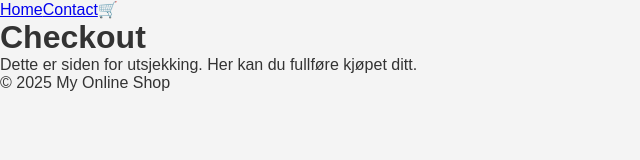
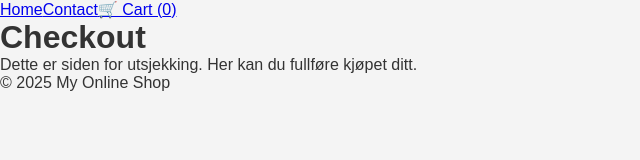
Before and after one commit to ChristianWestby/online-e-shop, a React (Create React App) app: page /checkout in a window 1280 px wide. Shown: the top 160 px of the page, without its empty margins (0-640 px from the left). Built offline with nearby package versions, Linux system fonts and the light colour scheme.

Commit message:
Add to Cart

```diff
--- a/package.json
+++ b/package.json
@@ -12,7 +12,7 @@
   "dependencies": {
     "react": "^18.2.0",
     "react-dom": "^18.2.0",
-    "react-router-dom": "^6.0.0",
+    "react-router-dom": "^6.30.0",
     "react-scripts": "^5.0.1",
     "styled-components": "^5.3.11",
     "web-vitals": "^4.2.4"
--- a/src/App.js
+++ b/src/App.js
@@ -7,13 +7,13 @@ import CheckoutPage from "./pages/CheckoutPage";
 import CheckoutSuccessPage from "./pages/CheckoutSuccessPage";
 import ContactPage from "./pages/ContactPage";
 import GlobalStyles from "./styles/GlobalStyles";
-import { CartProvider } from "./context/CartContext";
+ // ✅ Riktig import
 
 const App = () => {
   return (
     <>
     <GlobalStyles />
-    <CartProvider>
+
         <Router>
           <Routes>
             <Route path="/" element={<Layout />}>
@@ -26,7 +26,7 @@ const App = () => {
             </Route>
           </Routes>
         </Router>
-    </CartProvider>
+
     </>
   );
 };
--- a/src/components/Header.js
+++ b/src/components/Header.js
@@ -1,13 +1,16 @@
+import { useContext } from "react";
+import { CartContext } from "../context/CartContext";
 import { Link } from "react-router-dom";
-import CartIcon from "./CartIcon";
 
 const Header = () => {
+  const { cart } = useContext(CartContext);
+
   return (
     <header>
       <nav>
         <Link to="/">Home</Link>
         <Link to="/contact">Contact</Link>
-        <CartIcon />
+        <Link to="/cart">🛒 Cart ({cart.length})</Link>  {/* 🔹 Link til handlekurven */}
       </nav>
     </header>
   );
--- a/src/pages/CartPage.js
+++ b/src/pages/CartPage.js
@@ -19,7 +19,6 @@ const CartPage = () => {
               <li key={index}>
                 <h3>{item.title}</h3>
                 <p>{item.discountedPrice} NOK</p>
-                {/* ✅ Fjernet `addToCart` her */}
                 <button onClick={() => removeFromCart(item.id)}>Remove</button>
               </li>
             ))}
--- a/src/pages/HomePage.js
+++ b/src/pages/HomePage.js
@@ -34,7 +34,9 @@ const HomePage = () => {
       <div className="product-list">
         {Array.isArray(products) && products.map((product) => (
           <div key={product.id} className="product-card">
-            <img src={product.image.url} alt={product.title} />
+           <img  src={product.image?.url || "https://via.placeholder.com/150"} alt={product.title}
+           onError={(e) => e.target.src = "https://via.placeholder.com/150"} />
+
             <h3>{product.title}</h3>
             <p>{product.discountedPrice} NOK</p>
             <Link to={`/product/${product.id}`}>View Product</Link>
```
Also changed, not shown: src/context/CartContext.js (+7 -4 lines), src/index.js (line endings or trailing spaces), 1 other file (tests, documents, lock files or other folders). Lines whose indentation alone changed are shown as unchanged.
